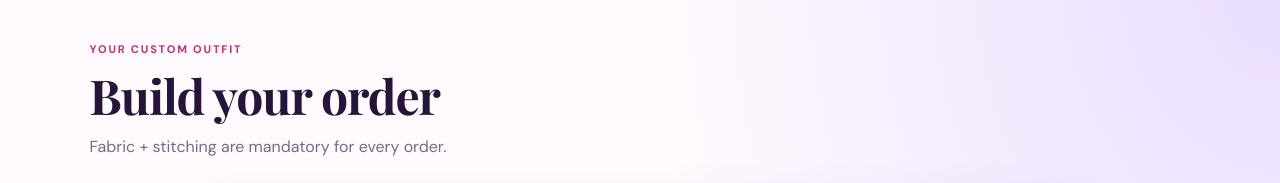
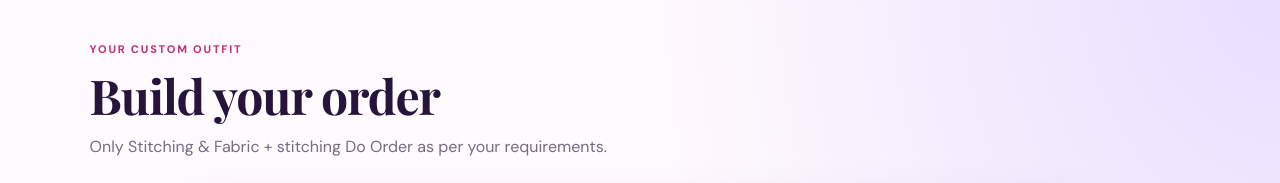
Before and after one commit to sankhalarakesh70-lab/Stitched-to-style, a plain HTML site: page index.html in a window 1280 px wide. Shown: the part 2600-2783 px from the top of the page. Drawn offline with nearby package versions, Linux system fonts and the light colour scheme; no server answers.

Commit message:
Update index.html

```diff
--- a/index.html
+++ b/index.html
@@ -112,7 +112,7 @@ Beautiful Outfits.<br><span>Made just for you.</span></h1>
     <div>
       <p class="eyebrow">YOUR CUSTOM OUTFIT</p>
       <h2>Build your order</h2>
-      <p class="section-sub">Fabric + stitching are mandatory for every order.</p>
+      <p class="section-sub">Only Stitching & Fabric + stitching Do Order as per your requirements.</p>
     </div>
   </div>
 
```
